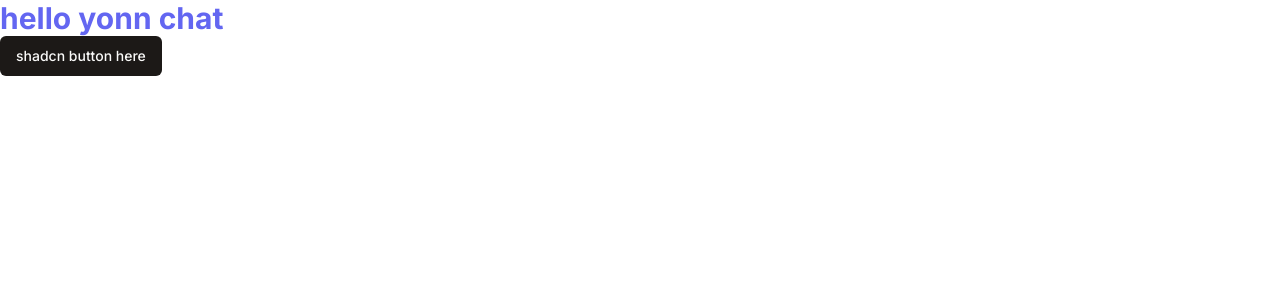
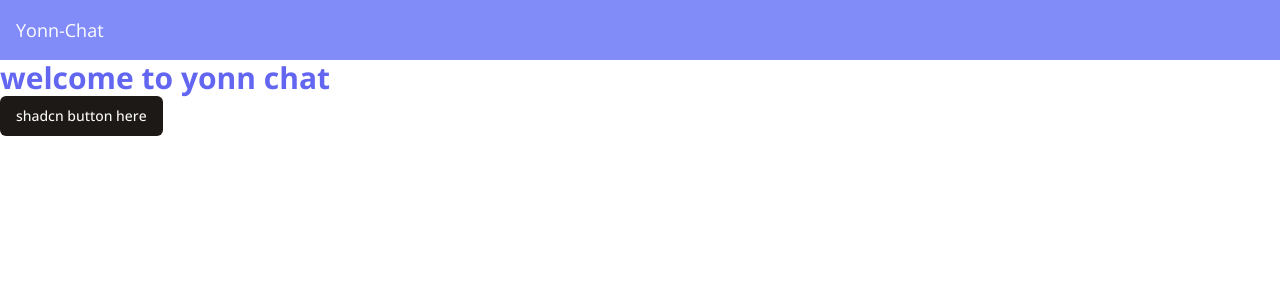
Before and after one commit to Yonn-Yoo/yonn-chat, a Next.js app: page / in a window 1280 px wide. Shown: the top 300 px of the page. Built offline with nearby package versions, Linux system fonts and the light colour scheme.

Commit message:
feat: set clerk by setting middleware and layout

```diff
--- /dev/null
+++ b/app/(auth)/(routes)/sign-in/[[...sign-in]]/page.tsx
@@ -0,0 +1,5 @@
+import { SignIn } from '@clerk/nextjs';
+
+export default function Page() {
+  return <SignIn />;
+}
--- /dev/null
+++ b/app/(auth)/(routes)/sign-up/[[...sign-up]]/page.tsx
@@ -0,0 +1,5 @@
+import { SignUp } from '@clerk/nextjs';
+
+export default function Page() {
+  return <SignUp />;
+}
--- /dev/null
+++ b/app/(auth)/layout.tsx
@@ -0,0 +1,11 @@
+export default function AuthLayout({
+  children,
+}: {
+  children: React.ReactNode;
+}) {
+  return (
+    <section className="h-full flex items-center justify-center">
+      {children}
+    </section>
+  );
+}
--- a/app/layout.tsx
+++ b/app/layout.tsx
@@ -1,22 +1,29 @@
-import './globals.css'
-import type { Metadata } from 'next'
-import { Inter } from 'next/font/google'
+import Header from '@/components/core/header';
+import { ClerkProvider } from '@clerk/nextjs';
+import type { Metadata } from 'next';
+import { Open_Sans } from 'next/font/google';
+import './globals.css';
 
-const inter = Inter({ subsets: ['latin'] })
+const inter = Open_Sans({ subsets: ['latin'] });
 
 export const metadata: Metadata = {
-  title: 'Create Next App',
-  description: 'Generated by create next app',
-}
+  title: 'YonnChat',
+  description: 'Chat application for team',
+};
 
 export default function RootLayout({
   children,
 }: {
-  children: React.ReactNode
+  children: React.ReactNode;
 }) {
   return (
-    <html lang="en">
-      <body className={inter.className}>{children}</body>
-    </html>
-  )
+    <ClerkProvider>
+      <html lang="en">
+        <body className={inter.className}>
+          <Header />
+          {children}
+        </body>
+      </html>
+    </ClerkProvider>
+  );
 }
--- a/app/page.tsx
+++ b/app/page.tsx
@@ -3,7 +3,7 @@ import { Button } from '@/components/ui/button';
 export default function Home() {
   return (
     <section>
-      <p className="text-3xl font-bold text-indigo-500">hello yonn chat</p>
+      <p className="text-3xl font-bold text-indigo-500">welcome to yonn chat</p>
       <Button>shadcn button here</Button>
     </section>
   );
--- /dev/null
+++ b/components/core/header.tsx
@@ -0,0 +1,10 @@
+import { UserButton } from '@clerk/nextjs';
+
+export default function Header() {
+  return (
+    <header className="flex items-center justify-between p-4 bg-indigo-400">
+      <h1 className="text-lg fontbold text-white">Yonn-Chat</h1>
+      <UserButton afterSignOutUrl="/" />
+    </header>
+  );
+}
```
Also changed, not shown: middleware.ts (added, +7 -0 lines), 1 other file (tests, documents, lock files or other folders).
